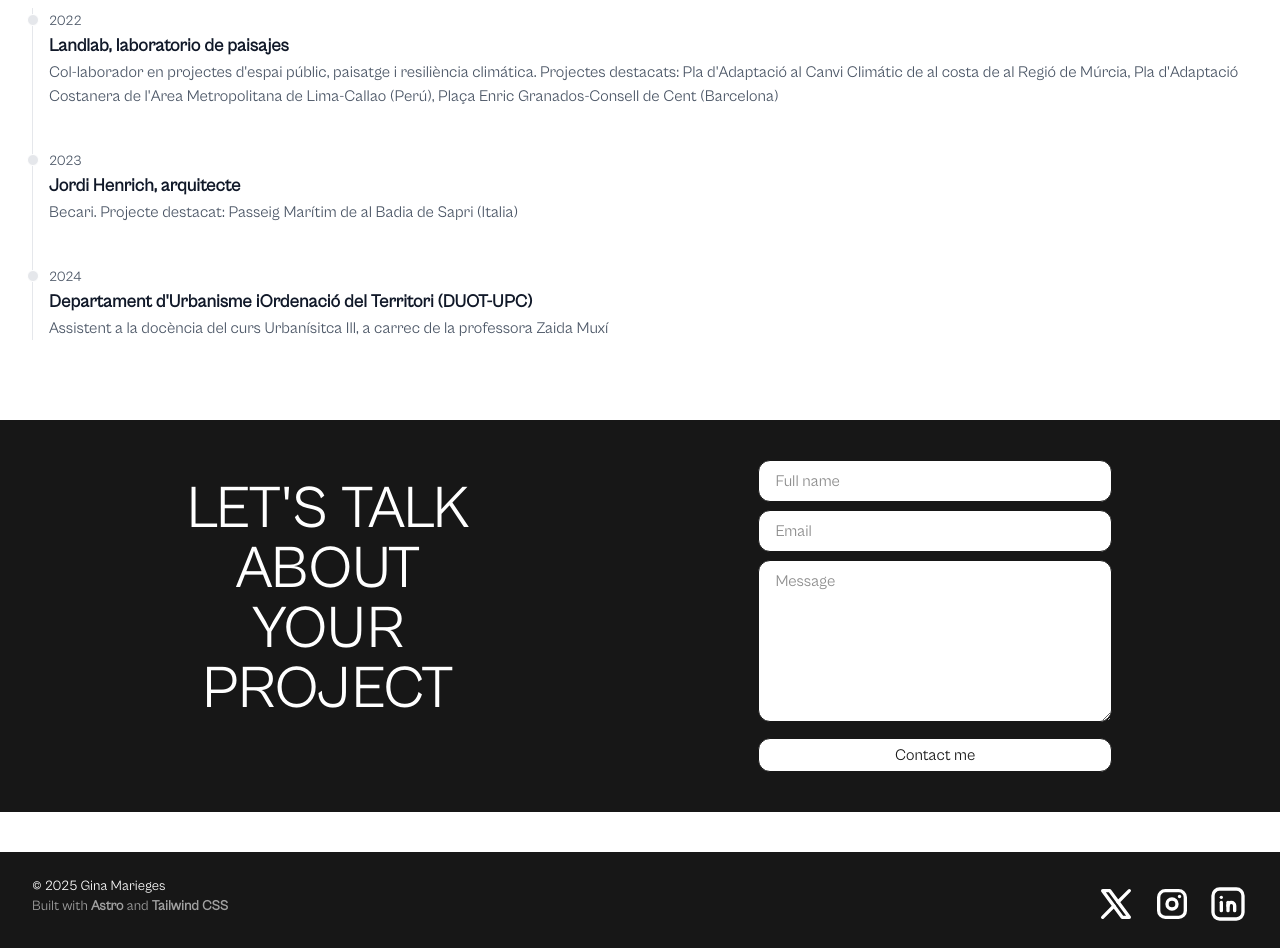
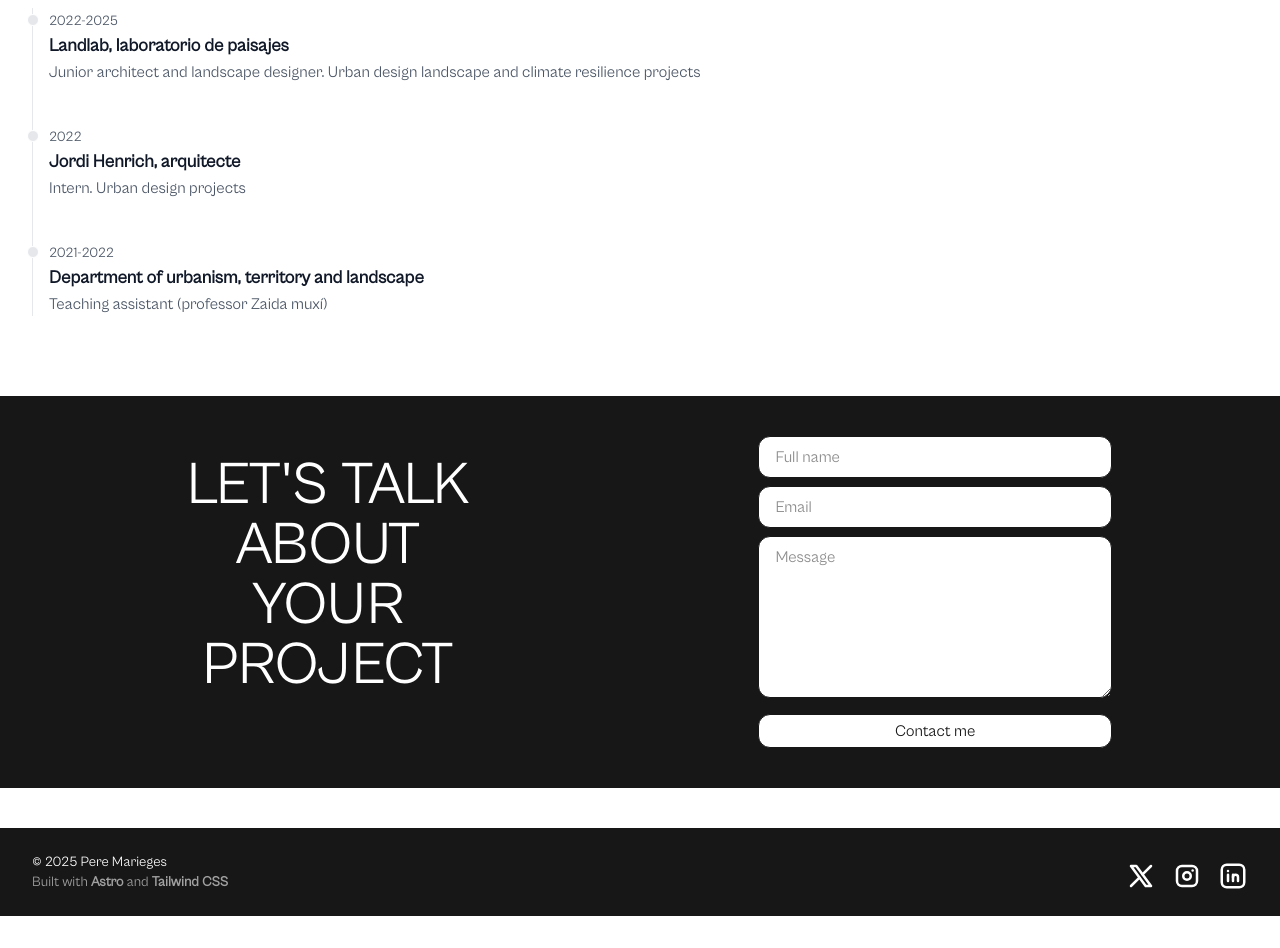
Before and after one commit to ginamarieges/pere-marieges, an Astro site: page / in a window 1280 px wide. Shown: the part 1260-2208 px from the top of the page. After the commit the page ends 2176 px from the top, so only its background shows below. Built offline with nearby package versions, Linux system fonts and the light colour scheme; Astro itself is replaced by a stand-in of ours.

Commit message:
Modify experience

```diff
--- a/package.json
+++ b/package.json
@@ -10,7 +10,7 @@
   },
   "dependencies": {
     "@tailwindcss/vite": "^4.1.7",
-    "astro": "^5.7.13",
+    "astro": "^5.15.1",
     "tailwindcss": "^4.1.7"
   },
   "devDependencies": {
--- a/src/components/Experience.astro
+++ b/src/components/Experience.astro
@@ -3,19 +3,19 @@ import ExperienceItem from "./ExperienceItem.astro"
 
 const EXPERIENCE = [
   {
-    date: '2022',
+    date: '2022-2025',
     title: 'Landlab, laboratorio de paisajes',
-    description: "Col-laborador en projectes d'espai públic, paisatge i resiliència climática. Projectes destacats: Pla d'Adaptació al Canvi Climátic de al costa de al Regió de Múrcia, Pla d'Adaptació Costanera de l'Area Metropolitana de Lima-Callao (Perú), Plaça Enric Granados-Consell de Cent (Barcelona)",
+    description: "Junior architect and landscape designer. Urban design landscape and climate resilience projects",
   },
   {
-    date: '2023',
+    date: '2022',
     title: 'Jordi Henrich, arquitecte',
-    description: 'Becari. Projecte destacat: Passeig Marítim de al Badia de Sapri (Italia)'
+    description: 'Intern. Urban design projects'
   },
   {
-    date: '2024',
-    title: "Departament d'Urbanisme iOrdenació del Territori (DUOT-UPC)",
-    description: "Assistent a la docència del curs Urbanísitca Ill, a carrec de la professora Zaida Muxí"
+    date: '2021-2022',
+    title: "Department of urbanism, territory and landscape",
+    description: "Teaching assistant (professor Zaida muxí)"
   },
 ]
 ---
--- a/src/components/Footer.astro
+++ b/src/components/Footer.astro
@@ -1,17 +1,17 @@
 <footer class="bg-neutral-900 text-white px-8 py-6 text-sm">
   <div class="flex flex-row justify-between">
     <div>
-      <p>© 2025 Gina Marieges</p>
+      <p>© 2025 Pere Marieges</p>
       <p class="text-neutral-400">Built with <span class="font-semibold">Astro</span> and <span class="font-semibold">Tailwind CSS</span></p>
     </div>
       <div class="flex items-center gap-4 mt-2">
         <a href="https://www.x.com/MariegesPere" aria-label="Pere Marieges X profile" target="_blank" rel="noopener noreferrer">
-          <svg width="40"  height="40"  viewBox="0 0 24 24"  fill="none"  stroke="currentColor"  stroke-width="2"  stroke-linecap="round"  stroke-linejoin="round"  class="icon icon-tabler icons-tabler-outline icon-tabler-brand-x"><path stroke="none" d="M0 0h24v24H0z" fill="none"/><path d="M4 4l11.733 16h4.267l-11.733 -16z" /><path d="M4 20l6.768 -6.768m2.46 -2.46l6.772 -6.772" /></svg>        </a>
+          <svg width="30"  height="30"  viewBox="0 0 24 24"  fill="none"  stroke="currentColor"  stroke-width="2"  stroke-linecap="round"  stroke-linejoin="round"  class="icon icon-tabler icons-tabler-outline icon-tabler-brand-x"><path stroke="none" d="M0 0h24v24H0z" fill="none"/><path d="M4 4l11.733 16h4.267l-11.733 -16z" /><path d="M4 20l6.768 -6.768m2.46 -2.46l6.772 -6.772" /></svg>        </a>
         <a href="https://www.instagram.com/peremarieges/" aria-label="Pere Marieges instagram profile" target="_blank" rel="noopener noreferrer">
-          <svg width="40"  height="40"  viewBox="0 0 24 24"  fill="none"  stroke="currentColor"  stroke-width="2"  stroke-linecap="round"  stroke-linejoin="round"  class="icon icon-tabler icons-tabler-outline icon-tabler-brand-instagram"><path stroke="none" d="M0 0h24v24H0z" fill="none"/><path d="M4 8a4 4 0 0 1 4 -4h8a4 4 0 0 1 4 4v8a4 4 0 0 1 -4 4h-8a4 4 0 0 1 -4 -4z" /><path d="M9 12a3 3 0 1 0 6 0a3 3 0 0 0 -6 0" /><path d="M16.5 7.5v.01" /></svg>
+          <svg width="30"  height="30"  viewBox="0 0 24 24"  fill="none"  stroke="currentColor"  stroke-width="2"  stroke-linecap="round"  stroke-linejoin="round"  class="icon icon-tabler icons-tabler-outline icon-tabler-brand-instagram"><path stroke="none" d="M0 0h24v24H0z" fill="none"/><path d="M4 8a4 4 0 0 1 4 -4h8a4 4 0 0 1 4 4v8a4 4 0 0 1 -4 4h-8a4 4 0 0 1 -4 -4z" /><path d="M9 12a3 3 0 1 0 6 0a3 3 0 0 0 -6 0" /><path d="M16.5 7.5v.01" /></svg>
         </a>
         <a href="https://www.linkedin.com/in/pere-marieges-soucheiron-b4b420296/" aria-label="Pere Marieges Linkedin profile" target="_blank" rel="noopener noreferrer">
-          <svg width="40" height="40" viewBox="0 0 24 24"  fill="none"  stroke="currentColor"  stroke-width="2"  stroke-linecap="round"  stroke-linejoin="round"  class="icon icon-tabler icons-tabler-outline icon-tabler-brand-linkedin"><path stroke="none" d="M0 0h24v24H0z" fill="none"/><path d="M8 11v5" /><path d="M8 8v.01" /><path d="M12 16v-5" /><path d="M16 16v-3a2 2 0 1 0 -4 0" /><path d="M3 7a4 4 0 0 1 4 -4h10a4 4 0 0 1 4 4v10a4 4 0 0 1 -4 4h-10a4 4 0 0 1 -4 -4z" /></svg>        </a>
+          <svg width="30" height="30" viewBox="0 0 24 24"  fill="none"  stroke="currentColor"  stroke-width="2"  stroke-linecap="round"  stroke-linejoin="round"  class="icon icon-tabler icons-tabler-outline icon-tabler-brand-linkedin"><path stroke="none" d="M0 0h24v24H0z" fill="none"/><path d="M8 11v5" /><path d="M8 8v.01" /><path d="M12 16v-5" /><path d="M16 16v-3a2 2 0 1 0 -4 0" /><path d="M3 7a4 4 0 0 1 4 -4h10a4 4 0 0 1 4 4v10a4 4 0 0 1 -4 4h-10a4 4 0 0 1 -4 -4z" /></svg>        </a>
       </div>
   </div>
 </footer>
```
Also changed, not shown: 1 other file.
